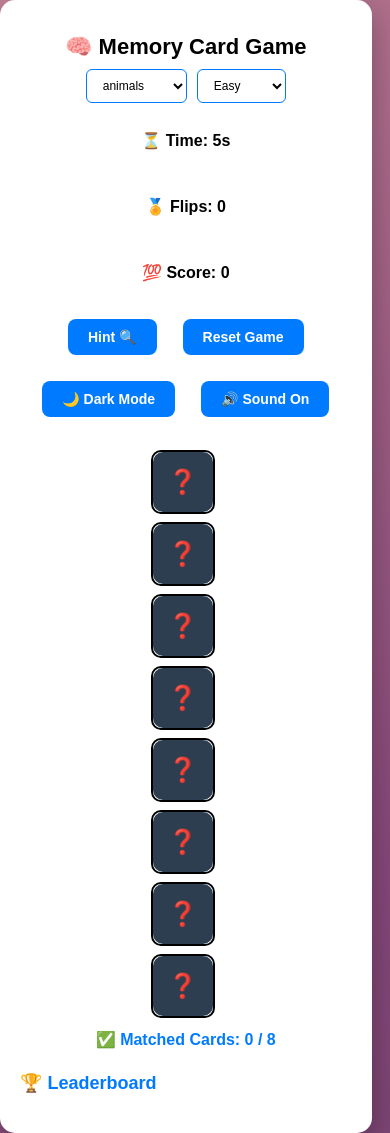
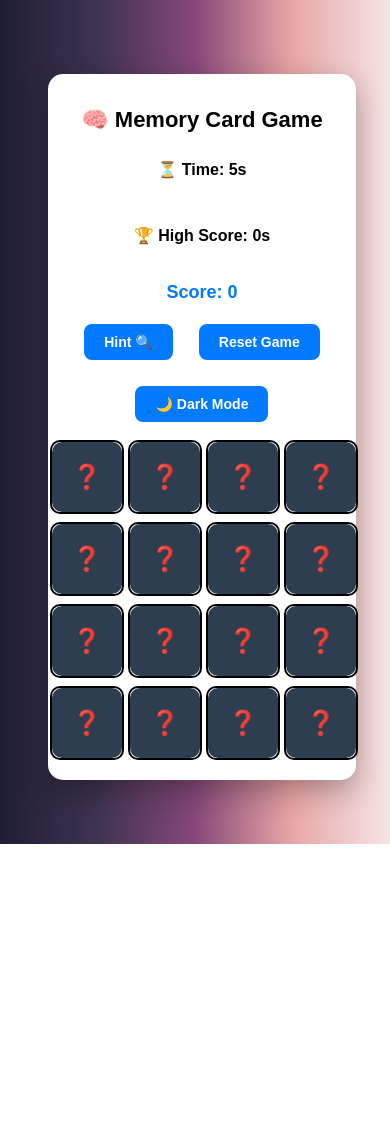
Before and after one commit to Satyam6201/Memory-Card-Game, a React (Vite) app: page / in a window 390 px wide. After the commit the page ends 844 px from the top, so only its background shows below. Built offline with nearby package versions, Linux system fonts and the light colour scheme.

Commit message:
Add More Feature

```diff
--- a/src/App.jsx
+++ b/src/App.jsx
@@ -2,61 +2,44 @@ import React, { useState, useEffect } from "react";
 import CardGrid from "./components/CardGrid";
 import "./styles.css";
 
-const emojiThemes = {
-  animals: ["🐱", "🐶", "🐼", "🦊", "🐵", "🐸", "🐯", "🐷"],
-  food: ["🍕", "🍔", "🍟", "🌮", "🍣", "🍩", "🥞", "🍗"],
-  halloween: ["🎃", "👻", "🧛‍♂️", "🕸️", "🦇", "🧙‍♀️", "🧟‍♂️", "💀"]
+const images = ["🐱", "🐶", "🐼", "🦊", "🐵", "🐸", "🐯", "🐷"];
+
+const generateCards = () => {
+  let cardArray = [...images, ...images]
+    .sort(() => Math.random() - 0.5)
+    .map((emoji, index) => ({
+      id: index,
+      emoji,
+      flipped: false,
+      matched: false
+    }));
+  return cardArray;
 };
 
 export default function App() {
-  const [difficulty, setDifficulty] = useState("easy");
-  const [themeSet, setThemeSet] = useState("animals");
-  const [cards, setCards] = useState([]);
+  const [cards, setCards] = useState(generateCards());
   const [selectedCards, setSelectedCards] = useState([]);
   const [score, setScore] = useState(0);
-  const [flips, setFlips] = useState(0);
+  const [gameWon, setGameWon] = useState(false);
   const [time, setTime] = useState(0);
-  const [soundOn, setSoundOn] = useState(true);
-  const [gameWon, setGameWon] = useState(false);
   const [theme, setTheme] = useState("light");
-
-  useEffect(() => {
-    setCards(generateCards());
-  }, [difficulty, themeSet]);
-
-  const getGridSize = () => {
-    switch (difficulty) {
-      case "medium": return 18;
-      case "hard": return 32;
-      default: return 8;
-    }
-  };
-
-  const generateCards = () => {
-    const selected = emojiThemes[themeSet].slice(0, getGridSize() / 2);
-    return [...selected, ...selected]
-      .sort(() => Math.random() - 0.5)
-      .map((emoji, index) => ({
-        id: index,
-        emoji,
-        flipped: false,
-        matched: false
-      }));
-  };
+  const [highScore, setHighScore] = useState(
+    localStorage.getItem("highScore") || 0
+  );
 
   useEffect(() => {
     if (selectedCards.length === 2) {
       const [first, second] = selectedCards;
       if (cards[first].emoji === cards[second].emoji) {
         setScore(score + 10);
-        playSound("/match.mp3");
+        new Audio("/match.mp3").play();
         setCards(prev =>
           prev.map((card, idx) =>
             idx === first || idx === second ? { ...card, matched: true } : card
           )
         );
       } else {
-        playSound("/flip.mp3");
+        new Audio("/flip.mp3").play();
       }
       setTimeout(() => {
         setCards(prev =>
@@ -65,36 +48,31 @@ export default function App() {
           )
         );
         setSelectedCards([]);
-        setFlips(flips + 1);
       }, 800);
     }
-  }, [selectedCards]);
+  }, [selectedCards, cards, score]);
 
   useEffect(() => {
-    if (cards.length > 0 && cards.every(card => card.matched)) {
+    if (cards.every(card => card.matched)) {
       setGameWon(true);
-      const scores = JSON.parse(localStorage.getItem("leaderboard") || "[]");
-      const newEntry = { time, score, difficulty };
-      const updated = [...scores, newEntry].sort((a, b) => a.time - b.time).slice(0, 3);
-      localStorage.setItem("leaderboard", JSON.stringify(updated));
+      if (time < highScore || highScore === 0) {
+        setHighScore(time);
+        localStorage.setItem("highScore", time);
+      }
     }
-  }, [cards]);
+  }, [cards, time, highScore]);
 
   useEffect(() => {
     let timer;
     if (!gameWon) {
-      timer = setInterval(() => setTime(prev => prev + 1), 1000);
+      timer = setInterval(() => setTime(time + 1), 1000);
     }
     return () => clearInterval(timer);
-  }, [gameWon]);
-
-  const playSound = (file) => {
-    if (soundOn) new Audio(file).play();
-  };
+  }, [time, gameWon]);
 
   const handleCardClick = (index) => {
     if (!cards[index].flipped && selectedCards.length < 2) {
-      playSound("/flip.mp3");
+      new Audio("/flip.mp3").play();
       setCards(prev =>
         prev.map((card, idx) =>
           idx === index ? { ...card, flipped: true } : card
@@ -116,7 +94,6 @@ export default function App() {
     setSelectedCards([]);
     setScore(0);
     setTime(0);
-    setFlips(0);
     setGameWon(false);
   };
 
@@ -127,39 +104,20 @@ export default function App() {
   return (
     <div className={`app ${theme}`}>
       <h1>🧠 Memory Card Game</h1>
-      <div className="controls">
-        <select onChange={(e) => setThemeSet(e.target.value)} value={themeSet}>
-          {Object.keys(emojiThemes).map(set => (
-            <option key={set} value={set}>{set}</option>
-          ))}
-        </select>
-        <select onChange={(e) => setDifficulty(e.target.value)} value={difficulty}>
-          <option value="easy">Easy</option>
-          <option value="medium">Medium</option>
-          <option value="hard">Hard</option>
-        </select>
-      </div>
       <div className="stats">
         <p>⏳ Time: {time}s</p>
-        <p>🏅 Flips: {flips}</p>
-        <p>💯 Score: {score}</p>
+        <p>🏆 High Score: {highScore}s</p>
       </div>
+      <h2>Score: {score}</h2>
       <div className="buttons">
         <button onClick={revealCards}>Hint 🔍</button>
         <button onClick={resetGame}>Reset Game</button>
-        <button onClick={toggleTheme}>{theme === "light" ? "🌙 Dark Mode" : "☀️ Light Mode"}</button>
-        <button onClick={() => setSoundOn(!soundOn)}>{soundOn ? "🔊 Sound On" : "🔇 Sound Off"}</button>
+        <button onClick={toggleTheme}>
+          {theme === "light" ? "🌙 Dark Mode" : "☀️ Light Mode"}
+        </button>
       </div>
       <CardGrid cards={cards} onCardClick={handleCardClick} />
       {gameWon && <p className="winning-message">🎉 Congratulations! You won! 🎉</p>}
-      <div className="leaderboard">
-        <h3>🏆 Leaderboard</h3>
-        <ul>
-          {(JSON.parse(localStorage.getItem("leaderboard") || "[]")).map((entry, i) => (
-            <li key={i}>{i + 1}. ⏱ {entry.time}s | 💯 {entry.score} | 🎮 {entry.difficulty}</li>
-          ))}
-        </ul>
-      </div>
     </div>
   );
 }
--- a/src/components/Card.jsx
+++ b/src/components/Card.jsx
@@ -2,24 +2,15 @@ import React from "react";
 import "../styles.css";
 
 export default function Card({ card, onClick }) {
-  const handleKeyDown = (e) => {
-    if (e.key === "Enter" || e.key === " ") {
-      onClick();
-    }
-  };
-
   return (
     <div
-      className={`card ${card.flipped ? "flipped" : ""} ${card.matched ? "matched" : ""}`}
+      className={`card ${card.flipped ? "flipped" : ""} ${
+        card.matched ? "matched" : ""
+      }`}
       onClick={onClick}
-      tabIndex="0"
-      role="button"
-      aria-pressed={card.flipped}
-      onKeyDown={handleKeyDown}
-      title={card.matched ? "Matched!" : "Flip the card"}
     >
-      <div className="front" aria-hidden={!card.flipped}>{card.emoji}</div>
-      <div className="back" aria-hidden={card.flipped}>❓</div>
+      <div className="front">{card.emoji}</div>
+      <div className="back">❓</div>
     </div>
   );
 }
--- a/src/components/CardGrid.jsx
+++ b/src/components/CardGrid.jsx
@@ -3,18 +3,11 @@ import Card from "./Card";
 import "../styles.css";
 
 export default function CardGrid({ cards, onCardClick }) {
-  const matchedCount = cards.filter(card => card.matched).length;
-
   return (
-    <div className="grid-container">
-      <div className="grid" style={{ gridTemplateColumns: `repeat(auto-fit, minmax(70px, 1fr))` }}>
-        {cards.map((card, index) => (
-          <Card key={card.id} card={card} onClick={() => onCardClick(index)} />
-        ))}
-      </div>
-      <div className="matched-counter">
-        ✅ Matched Cards: {matchedCount} / {cards.length}
-      </div>
+    <div className="grid">
+      {cards.map((card, index) => (
+        <Card key={card.id} card={card} onClick={() => onCardClick(index)} />
+      ))}
     </div>
   );
 }
--- a/src/styles.css
+++ b/src/styles.css
@@ -21,23 +21,16 @@
 body {
   font-family: "Poppins", sans-serif;
   text-align: center;
-  background: linear-gradient(-45deg, #3F3351, #864879, #E9A6A6, #F6E5E5);
-  background-size: 400% 400%;
-  animation: gradientBG 15s ease infinite;
+  background: var(--bg);
   color: var(--text);
   margin: 0;
   padding: 0;
+  background: linear-gradient(90deg, #1F1D36, #3F3351, #864879, #E9A6A6, #F6E5E5);
+  transition: background 0.3s, color 0.3s;
   min-height: 100vh;
   display: flex;
   align-items: center;
   justify-content: center;
-  transition: background 0.3s, color 0.3s;
-}
-
-@keyframes gradientBG {
-  0% { background-position: 0% 50%; }
-  50% { background-position: 100% 50%; }
-  100% { background-position: 0% 50%; }
 }
 
 .app {
@@ -47,16 +40,14 @@ body {
   box-shadow: 0px 10px 30px rgba(0, 0, 0, 0.3);
   animation: fadeIn 0.5s ease-in-out;
   transition: all 0.3s ease-in-out;
-  max-width: 600px;
-  width: 95%;
 }
 
-h1, h2, h3 {
+h1, h2 {
   margin-bottom: 10px;
   font-weight: bold;
 }
 
-h2, h3 {
+h2 {
   color: var(--primary);
 }
 
@@ -68,9 +59,9 @@ button {
   border: none;
   cursor: pointer;
   font-weight: 600;
+  transition: all 0.3s;
   background-color: var(--primary);
   color: white;
-  transition: all 0.3s;
 }
 
 button:hover {
@@ -78,15 +69,10 @@ button:hover {
   transform: translateY(-2px);
 }
 
-.grid-container {
-  display: flex;
-  flex-direction: column;
-  align-items: center;
-}
-
 .grid {
   display: grid;
-  gap: 10px;
+  grid-template-columns: repeat(4, 100px);
+  grid-gap: 10px;
   justify-content: center;
   margin-top: 10px;
 }
@@ -119,13 +105,6 @@ button:hover {
 .card.matched {
   border-color: green;
   background-color: var(--matched);
-  animation: matchPulse 0.5s ease-in-out;
-}
-
-@keyframes matchPulse {
-  0% { transform: scale(1); }
-  50% { transform: scale(1.1); }
-  100% { transform: scale(1); }
 }
 
 .card .front,
@@ -152,37 +131,10 @@ button:hover {
 
 .stats {
   display: flex;
-  flex-wrap: wrap;
-  gap: 15px;
+  gap: 20px;
   font-weight: bold;
   font-size: 18px;
   justify-content: center;
-  margin-bottom: 10px;
-}
-
-.buttons {
-  display: flex;
-  gap: 10px;
-  flex-wrap: wrap;
-  justify-content: center;
-  margin-bottom: 15px;
-}
-
-.controls {
-  margin: 10px 0;
-  display: flex;
-  gap: 10px;
-  flex-wrap: wrap;
-  justify-content: center;
-}
-
-select {
-  padding: 8px 12px;
-  font-size: 14px;
-  border-radius: 6px;
-  border: 1px solid var(--primary);
-  background-color: var(--card-bg);
-  color: var(--text);
 }
 
 .winning-message {
@@ -193,32 +145,23 @@ select {
   animation: fadeIn 0.5s ease-in-out;
 }
 
-.leaderboard {
-  margin-top: 15px;
-  text-align: left;
-}
-
-.leaderboard ul {
-  list-style: none;
-  padding: 0;
-  font-weight: 600;
-}
-
-.leaderboard li {
-  padding: 4px 0;
-}
-
-.matched-counter {
-  margin-top: 10px;
-  font-size: 16px;
-  font-weight: 600;
-  color: var(--primary);
+.buttons {
+  display: flex;
+  gap: 10px;
+  flex-wrap: wrap;
+  justify-content: center;
+  margin-bottom: 10px;
 }
 
 @media (max-width: 768px) {
   .app {
     width: 90%;
     padding: 20px;
+  }
+
+  .grid {
+    grid-template-columns: repeat(4, 70px);
+    grid-gap: 8px;
   }
 
   .card {
@@ -236,11 +179,12 @@ select {
     font-size: 22px;
   }
 
-  h2, h3 {
+  h2 {
     font-size: 18px;
   }
 
   button {
+    padding: 10px 20px;
     font-size: 14px;
   }
 
@@ -253,24 +197,13 @@ select {
   .winning-message {
     font-size: 18px;
   }
-
-  select {
-    font-size: 12px;
-  }
 }
 
 @media (max-width: 480px) {
   .app {
-    width: 85%;
+    width: 68%;
     padding: 20px;
-  }
-
-  .card {
-    width: 60px;
-    height: 60px;
-  }
-
-  .grid {
-    gap: 8px;
+    margin-left: 50px;
+    margin-top: 10px;
   }
 }
```
